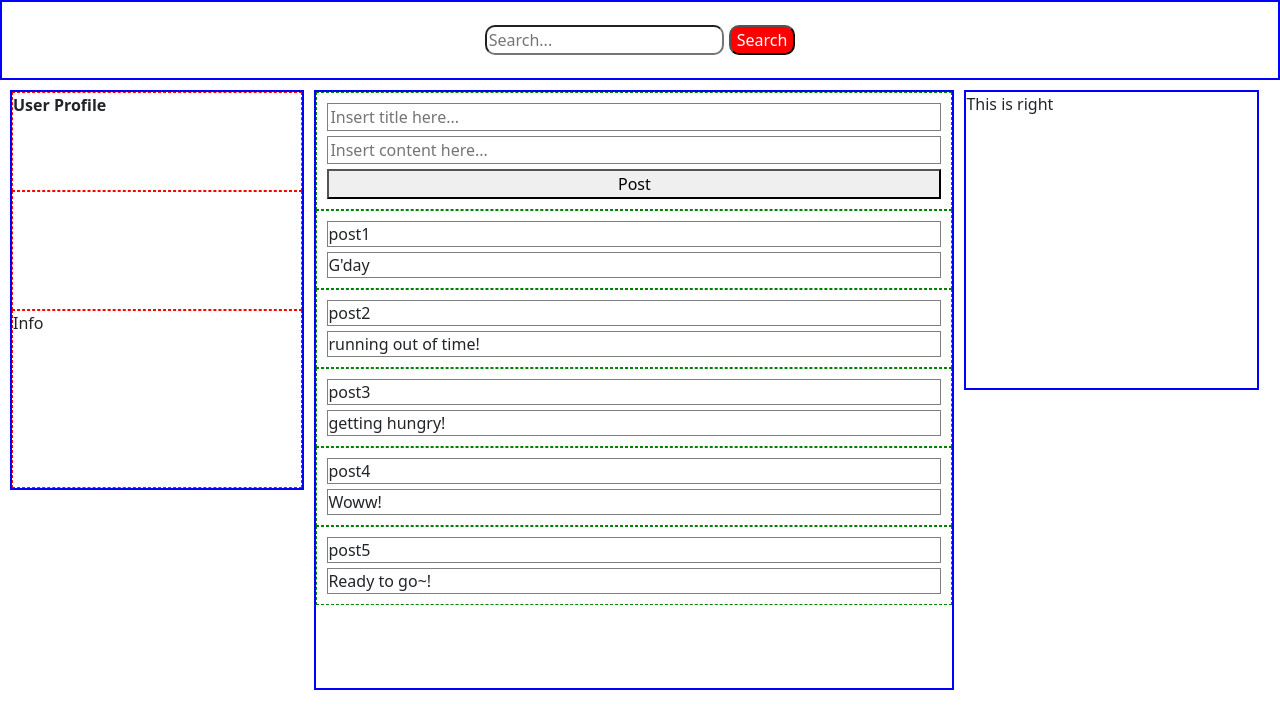
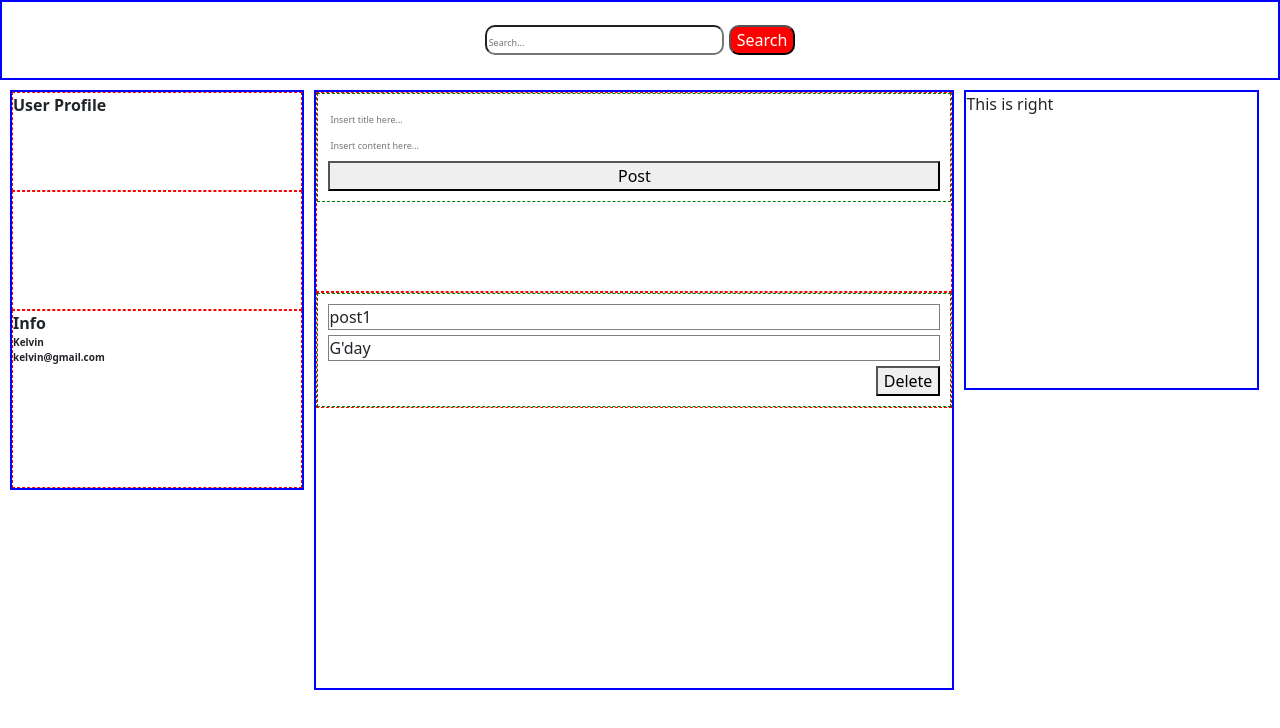
Before and after one commit to Kelvin-MKL/SocialMediaApp, a React (Create React App) app in the folder font-end/: page / in a window 1280 px wide. Shown: the top 728 px of the page. Built offline with nearby package versions, Linux system fonts and the light colour scheme.

Commit message:
useReducer hook applied.

```diff
--- a/font-end/src/App.css
+++ b/font-end/src/App.css
@@ -51,22 +51,40 @@
 }
 
 .middleSection{
+  display: flex;
+  flex-direction: column;
   height: 600px;
   width: 50%;
   margin-right: 10px;
-  overflow: scroll;
+
 
 }
 
-.middleSection::-webkit-scrollbar{
+.innerMiddleBottom::-webkit-scrollbar{
     display: none;
   }
+
+.innerMiddleTop{
+  height: 200px;
+  border: 1px dashed red;
+}
+
+.innerMiddleBottom{
+  border: 1px dashed red;
+  overflow: scroll;
+}
+
+
+input::placeholder{
+  font-size: xx-small;
+}
 
 .post-container{
   display: flex;
   flex-direction: column;
   padding: 10px;
   border: 1px dashed green;
+
 }
 
 .post-title{
@@ -78,6 +96,15 @@
   border: 1px double grey;
 }
 
+.btn-del{
+  margin-top: 5px;
+  display: flex;
+  justify-content: right;
+  align-items: right;
+
+
+}
+
 .rightSection{
   width: 23%;
   height: 300px;
--- a/font-end/src/App.js
+++ b/font-end/src/App.js
@@ -4,15 +4,44 @@ import RightSection from "./components/rightSection";
 import LeftSection from "./components/leftSection";
 import MiddleSection from "./components/middleSection";
 import TopSection from "./components/topSection";
+import { useReducer } from "react";
+import React from "react";
+import { reducer, ACTION } from "./helper/reducer";
+
+const StateContext = React.createContext();
+const DispatchContext = React.createContext();
 
 function App() {
+  const [state, dispatch] = useReducer(reducer, {
+    user: { _id: "213", name: "Kelvin", email: "kelvin@gmail.com" },
+    posts: [{ _id: "1", title: "post1", content: "G'day" }],
+  });
+
+  const handleCreatePost = (title, content) => {
+    dispatch({
+      type: ACTION.CREATEPOST,
+      payload: { title: title, content: content },
+    });
+  };
+
+  const handleDelete = (post) => {
+    dispatch({
+      type: ACTION.DELETEPOST,
+      payload: { _id: post._id },
+    });
+  };
+
   return (
     <>
       <div className='containerTop'>
         <TopSection />
         <div className='containerMiddle'>
-          <LeftSection />
-          <MiddleSection />
+          <LeftSection user={state.user} />
+          <MiddleSection
+            posts={state.posts}
+            createPost={handleCreatePost}
+            deletePost={handleDelete}
+          />
           <RightSection />
         </div>
       </div>
--- a/font-end/src/components/info.jsx
+++ b/font-end/src/components/info.jsx
@@ -1,7 +1,17 @@
 import React from "react";
 
-function Info() {
-  return <div className='left-info'>Info</div>;
+function Info({ user }) {
+  return (
+    <div style={{ fontWeight: "bold" }} className='left-info'>
+      Info
+      <br></br>
+      <div style={{ fontSize: "x-small" }}>
+        {user.name}
+        <br />
+        {user.email}
+      </div>
+    </div>
+  );
 }
 
 export default Info;
--- a/font-end/src/components/leftSection.jsx
+++ b/font-end/src/components/leftSection.jsx
@@ -3,12 +3,12 @@ import Title from "./title";
 import Portrait from "./portrait";
 import Info from "./info";
 
-function LeftSection() {
+function LeftSection({ user }) {
   return (
     <div className='leftSection'>
       <Title />
       <Portrait />
-      <Info />
+      <Info user={user} />
     </div>
   );
 }
--- a/font-end/src/components/middleSection.jsx
+++ b/font-end/src/components/middleSection.jsx
@@ -1,44 +1,23 @@
-import React, { useState } from "react";
+import React from "react";
 import MiddleTopSection from "./middleTopSection";
 
-function MiddleSection() {
-  const [posts, setPosts] = useState([
-    {
-      _id: "1",
-      title: "post1",
-      content: "G'day",
-    },
-    {
-      _id: "2",
-      title: "post2",
-      content: "running out of time!",
-    },
-    {
-      _id: "3",
-      title: "post3",
-      content: "getting hungry!",
-    },
-    {
-      _id: "4",
-      title: "post4",
-      content: "Woww!",
-    },
-    {
-      _id: "5",
-      title: "post5",
-      content: "Ready to go~!",
-    },
-  ]);
-
+function MiddleSection({ posts, createPost, deletePost }) {
   return (
     <div className='middleSection'>
-      <MiddleTopSection />
+      <div className='innerMiddleTop'>
+        <MiddleTopSection createPost={createPost} />
+      </div>
+      <div className='innerMiddleBottom'>
         {posts.map((post) => (
           <div id={post._id} className='post-container'>
             <div className='post-title'>{post.title}</div>
             <div className='post-content'>{post.content} </div>
+            <div className='btn-del'>
+              <button onClick={() => deletePost(post)}>Delete</button>
+            </div>
           </div>
         ))}
+      </div>
     </div>
   );
 }
--- a/font-end/src/components/middleTopSection.jsx
+++ b/font-end/src/components/middleTopSection.jsx
@@ -1,23 +1,39 @@
-import React from "react";
+import React, { useRef } from "react";
 
-function MiddleTioSection() {
+function MiddleTopSection({ createPost }) {
+  const titleRef = useRef();
+  const contentRef = useRef();
+
   return (
     <div className='post-container'>
-      <div className='post-title'>
+      <div className=''>
         <input
+          ref={titleRef}
           placeholder='Insert title here...'
-          style={{ outline: "none", border: "none", width: "100%" }}
+          style={{
+            outline: "none",
+            border: "none",
+            width: "100%",
+          }}
         ></input>
       </div>
-      <div className='post-content'>
+      <div className=''>
         <input
+          ref={contentRef}
           placeholder='Insert content here...'
           style={{ outline: "none", border: "none", width: "100%" }}
         ></input>
       </div>
-      <button style={{ marginTop: "5px" }}>Post</button>
+      <button
+        onClick={() =>
+          createPost(titleRef.current.value, contentRef.current.value)
+        }
+        style={{ marginTop: "5px" }}
+      >
+        Post
+      </button>
     </div>
   );
 }
 
-export default MiddleTioSection;
+export default MiddleTopSection;
--- /dev/null
+++ b/font-end/src/helper/reducer.js
@@ -0,0 +1,29 @@
+export const reducer = (state, action) => {
+  switch (action.type) {
+    case "createPost":
+      const newPost = [...state.posts];
+      const tempId = Math.floor(Math.random() * Date.now());
+      newPost.unshift({
+        _id: tempId,
+        title: action.payload.title,
+        content: action.payload.content,
+      });
+
+      return { ...state, posts: newPost };
+
+    case "deletePost":
+      const current = [...state.posts];
+      const filtered = current.filter(
+        (post) => post._id !== action.payload._id
+      );
+      return { ...state, posts: filtered };
+
+    default:
+      return console.log("default");
+  }
+};
+
+export const ACTION = {
+  CREATEPOST: "createPost",
+  DELETEPOST: "deletePost",
+};
```
Lines whose indentation alone changed are shown as unchanged.
